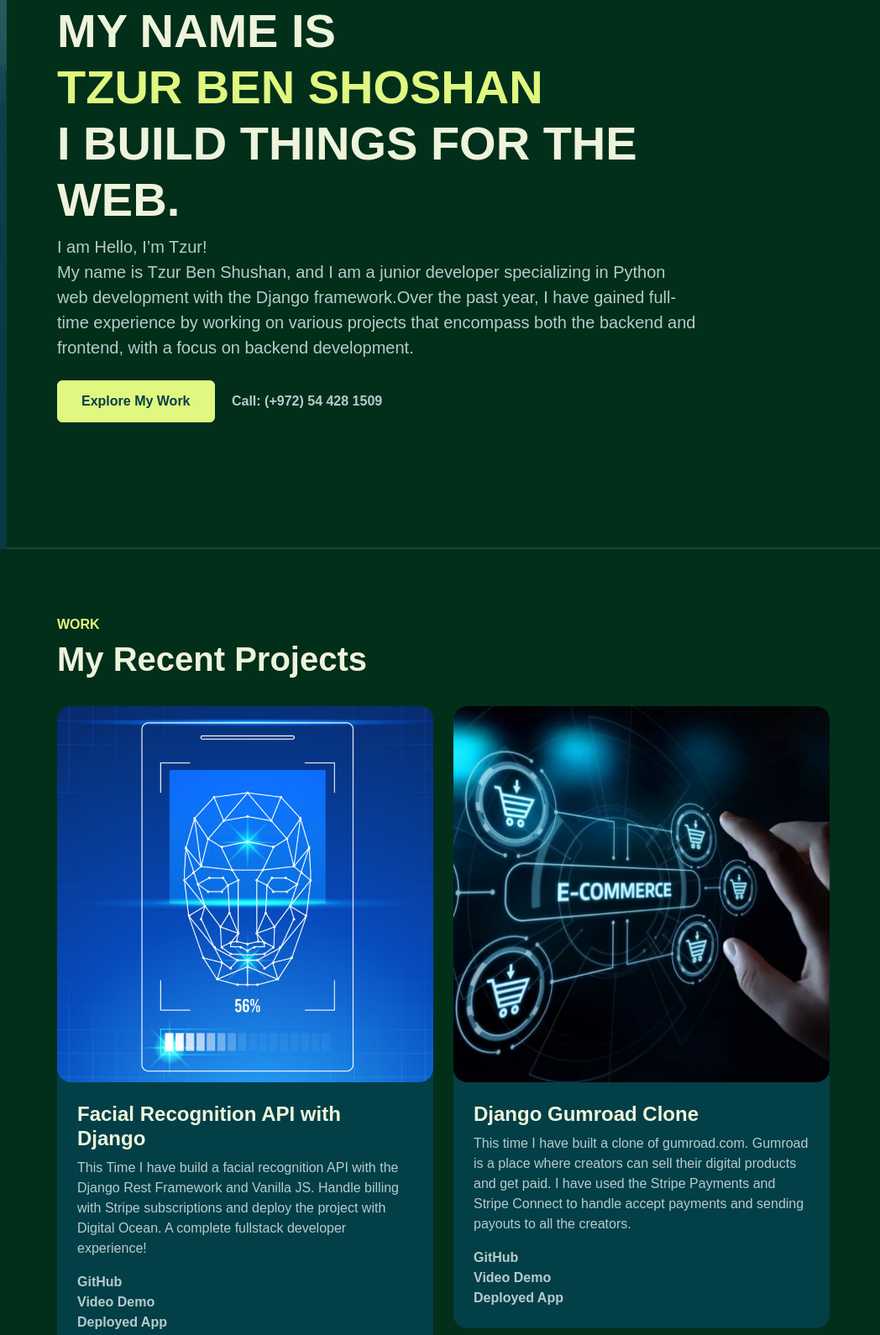
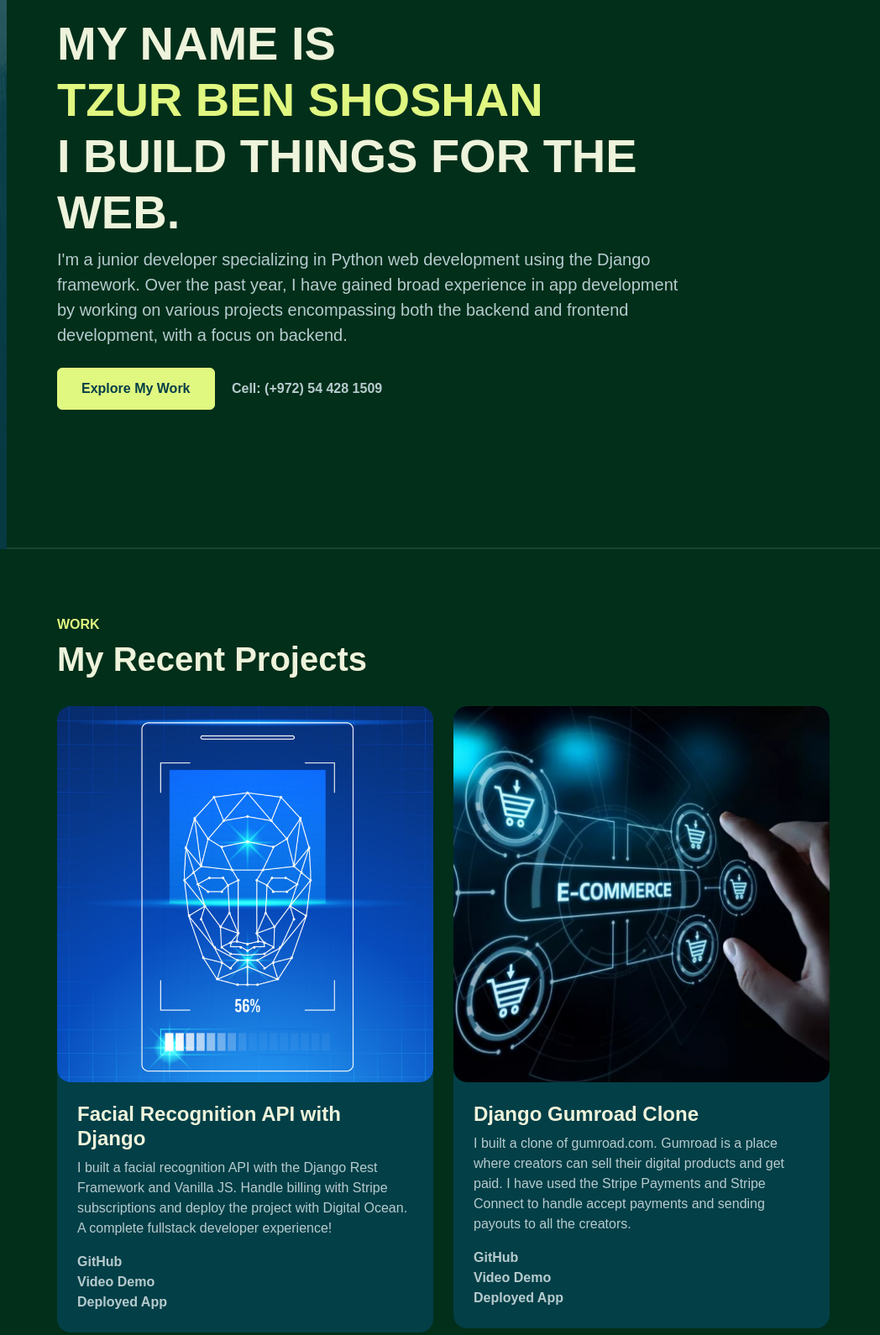
Before and after one commit to Tzur1234/Portfolio, a plain HTML site: page index.html in a window 1280 px wide. Shown: the part 146-1736 px from the top of the page at 84% size, 232-1280 px from the left. Drawn offline with Linux system fonts and the light colour scheme; files that its build step writes are made by us from their sources; a web font is replaced by a local one.

Commit message:
add new changes

```diff
--- a/index.html
+++ b/index.html
@@ -69,12 +69,12 @@
                 <div class="row">
                     <div class="col-lg-10">
                         <h1 class="display-4 fw-bold" data-aos="fade-up">MY NAME IS <br> <span class="text-brand">TZUR BEN SHOSHAN </span><br>I BUILD THINGS FOR THE WEB.</h1>
-                        <p class="lead mt-2 mb-4" data-aos="fade-up" data-aos-delay="300">I am Hello, I’m Tzur! <br>
-                            My name is Tzur Ben Shushan, and I am a junior developer specializing in Python web development with the Django framework.Over the past year, I have gained full-time experience by working on various projects that encompass both the backend and frontend, with a focus on backend development.
+                        <p class="lead mt-2 mb-4" data-aos="fade-up" data-aos-delay="300">
+                            I'm a junior developer specializing in Python web development using the Django framework. Over the past year, I have gained broad experience in app development by working on various projects encompassing both the backend and frontend development, with a focus on backend.
                         </p>
                         <div data-aos="fade-up" data-aos-delay="600">
                             <a href="#work" class="btn btn-brand me-3">Explore My Work</a>
-                            <a href="#" class="link-custom">Call: (+972) 54 428 1509</a>
+                            <a href="#" class="link-custom">Cell: (+972) 54 428 1509</a>
                         </div>
                     </div>
                 </div>
@@ -106,7 +106,7 @@
                             </div>
                             <div class="card-custom-content p-4">
                                 <h4>Facial Recognition API with Django</h4>
-                                <p>This Time I have build a facial recognition API with the Django Rest Framework and Vanilla JS. Handle billing with Stripe subscriptions and deploy the project with Digital Ocean. A complete fullstack developer experience!</p>
+                                <p>I built a facial recognition API with the Django Rest Framework and Vanilla JS. Handle billing with Stripe subscriptions and deploy the project with Digital Ocean. A complete fullstack developer experience!</p>
                                 <a href="https://github.com/Tzur1234/SAAS_02" class="link-custom">GitHub</a> <br>
                                 <a target="_blank" href="https://youtu.be/aKnf2k6OXeA" class="link-custom">Video Demo</a> <br>
                                 <a href="https://saas2-7m8yv.ondigitalocean.app/" class="link-custom">Deployed App</a>
@@ -123,7 +123,7 @@
                             </div>
                             <div class="card-custom-content p-4">
                                 <h4>Django Gumroad Clone</h4>
-                                <p>This time I have built a clone of gumroad.com. Gumroad is a place where creators can sell their digital products and get paid. I have used the Stripe Payments and Stripe Connect to handle accept payments and sending payouts to all the creators.</p>
+                                <p>I built a clone of gumroad.com. Gumroad is a place where creators can sell their digital products and get paid. I have used the Stripe Payments and Stripe Connect to handle accept payments and sending payouts to all the creators.</p>
                                 <a href="https://github.com/Tzur1234/gumroad-clone" class="link-custom">GitHub</a> <br>
                                 <a target="_blank" href="https://youtu.be/-RqRnl6G4UE" class="link-custom">Video Demo</a> <br>
                                 <a href="https://djgumroad-app-xmuhn.ondigitalocean.app/" class="link-custom">Deployed App</a>
@@ -157,7 +157,7 @@
                             </div>
                             <div class="card-custom-content p-4">
                                 <h4>Flask Chat Application</h4>
-                                <p>In this project I have built a simple chat app using the Flask framework, Python, Html and JavaScript.This is repository for my last project</p>
+                                <p>In this project I built a simple chat app using the Flask framework, Python, Html and JavaScript.</p>
                                 <a href="https://github.com/Tzur1234/MyProject" class="link-custom">GitHub</a> <br>
                                 <a href="https://www.youtube.com/watch?v=jvGsq23wQps&t=42s" class="link-custom">Video Demo</a> <br>
                             </div>
@@ -187,7 +187,7 @@
                             </div>
                             <div class="card-custom-content p-4">
                                 <h4>JavaScript + Django Mail App</h4>
-                                <p>In this project I have design a front-end for an email client that makes API calls to send and receive emails. the app based on Django framework</p>
+                                <p>In this project, I developed a user-friendly frontend interface for an email client, enabling seamless communication by utilizing API calls to send and receive emails. The app is based on Django framework</p>
                                 <a href="https://github.com/Tzur1234/JS-Projects/tree/main/Django_JS/mail" class="link-custom">GitHub</a> <br>
                                 <a href="https://www.youtube.com/watch?v=gRsym81lkM4" class="link-custom">Video Demo</a> <br>
                             </div>
```
